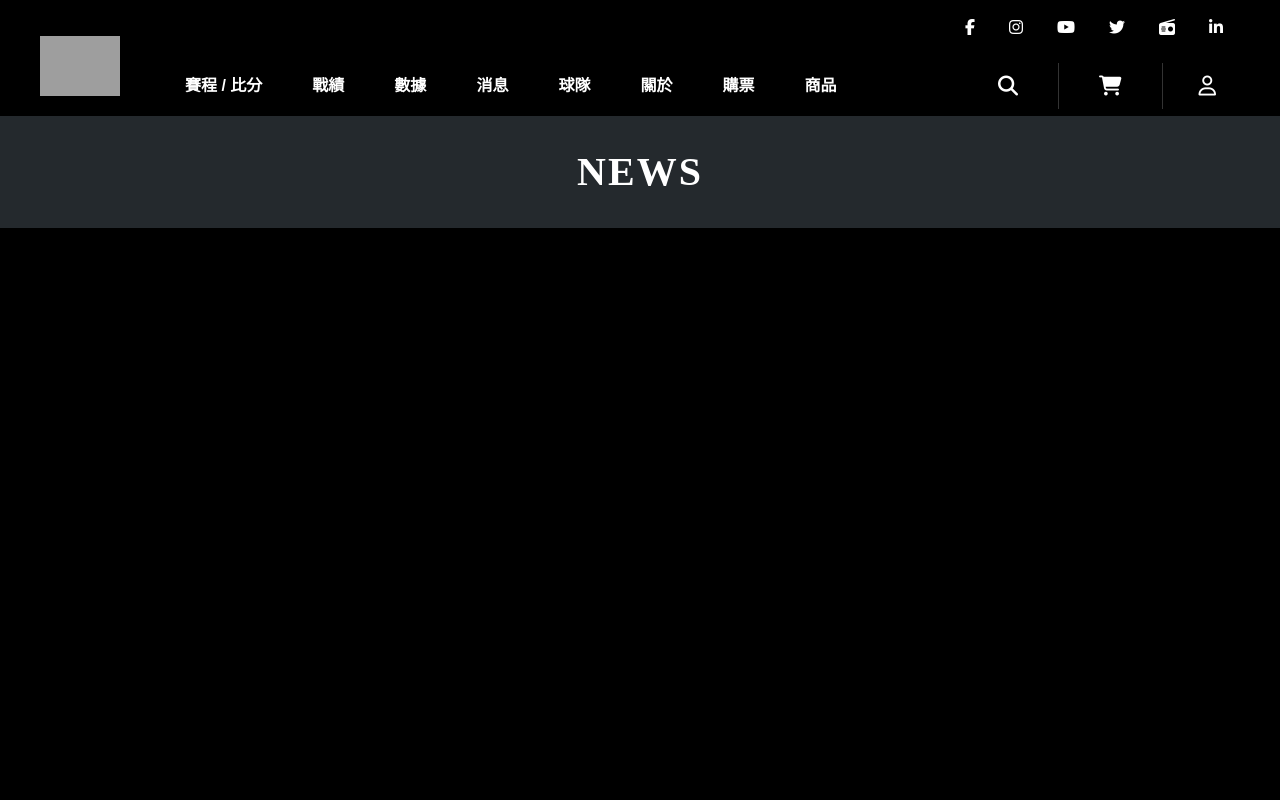
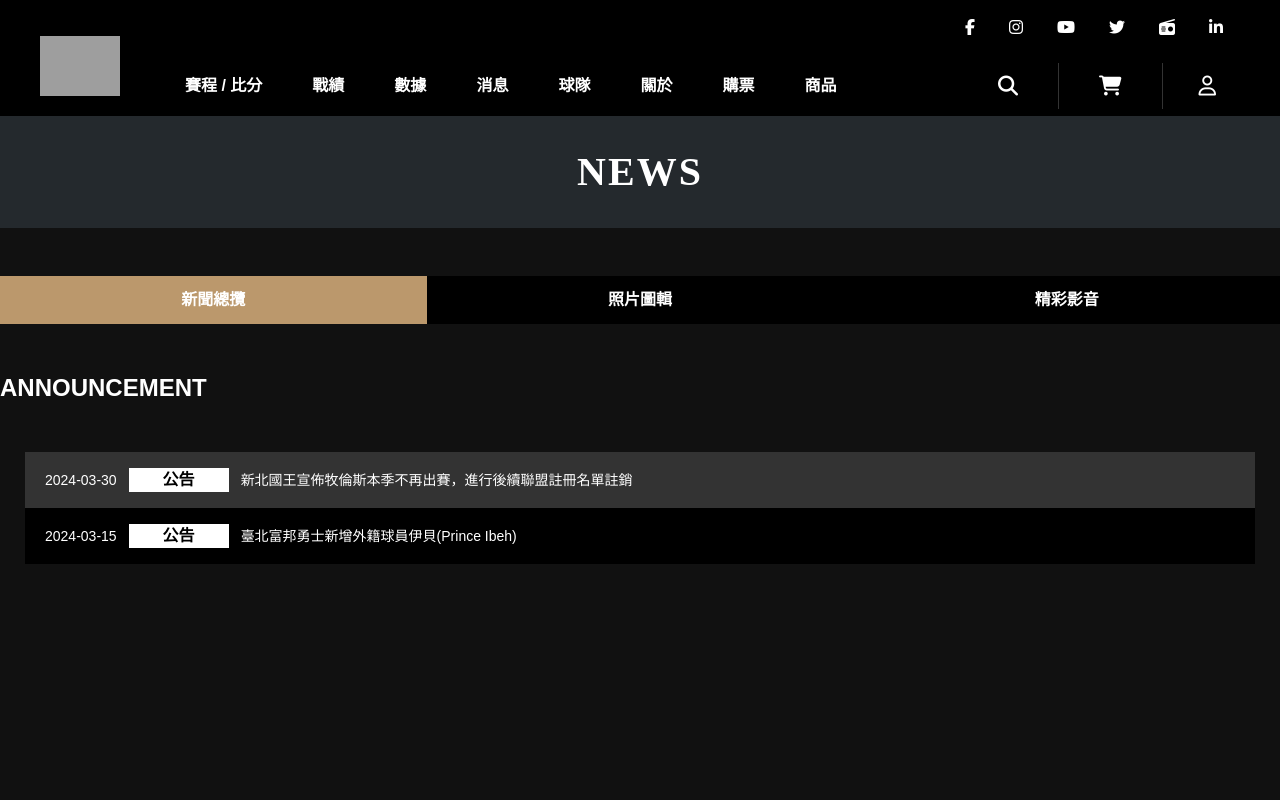
Before and after one commit to HaMan12/P-League, a Vue app: page /news in a window 1280 px wide. Shown: the top 800 px of the page. Built offline with nearby package versions, Linux system fonts and the light colour scheme; grey boxes are pictures that could not be loaded.

Commit message:
docs:更新新聞

```diff
--- a/src/components/router/Album.vue
+++ b/src/components/router/Album.vue
@@ -1,12 +1,31 @@
 <script setup>
-import { ref , watch  } from 'vue'
+import { onMounted, reactive, ref } from 'vue';
+import { useNewStore } from '../../store/news.js'
+
+const indexs = ref(1);
+
+const news = useNewStore().newsData;
+
+const setActive = (index) => {
+    indexs.value = index;
+};
 
 </script>
 
 <template>
-    <section>
-        <h3 class="title-style"></h3>
-    </section>
+    <div class="bg-[#111] min-h-screen">
+        <section>
+            <h3 class="title-style">NEWS</h3>
+        </section>
+        <section class="py-0 max-w-1280 mx-auto | md:py-12">
+           <ul class="flex">
+               <li class="center px-6 text-center flex-1 bg-black cursor-pointer" :class="{'!bg-active': indexs==index}"
+               v-for="(item,index) in news" :key="index" v-on:click="setActive(index)">
+                   <router-link  :to="item.Url" class="py-3 inline-block font-bold text-sm w-full | md:text-base">{{ item.title }}</router-link>
+               </li>
+            </ul>
+        </section>
+    </div>
 </template>
 
 <style scoped lang="scss">
--- a/src/components/router/Commodity.vue
+++ b/src/components/router/Commodity.vue
@@ -119,7 +119,6 @@ const sanitizeProductName = (name)=>{
 	}
 }
 .card-product{
-   transition: all .15s ease-in-out;
    display: flex;
    flex-direction: column;
    background-color: #fff;
--- a/src/components/router/News.vue
+++ b/src/components/router/News.vue
@@ -1,12 +1,68 @@
 <script setup>
-import { ref , watch  } from 'vue'
+import { onMounted, reactive, ref } from 'vue';
+import { useNewStore } from '../../store/news.js'
+
+const indexs = ref(0);
+
+const news = useNewStore().newsData;
+
+const setActive = (index) => {
+    indexs.value = index;
+};
+const nums = ref(null)
+const openNews =(num) =>{
+    nums.value = (nums.value === num) ? null : num;
+}
 
 </script>
 
 <template>
-    <section>
-        <h3 class="title-style">NEWS</h3>
-    </section>
+    <div class="bg-[#111] min-h-screen">
+        <section>
+            <h3 class="title-style">NEWS</h3>
+        </section>
+        <section class="py-0 max-w-1280 mx-auto | md:py-12">
+           <ul class="flex">
+               <li class="center px-6 text-center flex-1 bg-black cursor-pointer" :class="{'!bg-active': indexs==index}"
+               v-for="(item,index) in news" :key="index" v-on:click="setActive(index)">
+                   <router-link  :to="item.Url" class="py-3 inline-block font-bold text-sm w-full | md:text-base">{{ item.title }}</router-link>
+               </li>
+            </ul>
+            <h2 class="text-white font-extrabold text-2xl mt-12">ANNOUNCEMENT</h2>
+        </section>
+        <section>
+            <div class="max-w-[1230px] mx-auto">
+                <div class="bg-[#333] cursor-pointer" v-on:click="openNews('1')">
+                    <div class="px-5 py-4">
+                        <span class="mr-3 text-sm">2024-03-30</span>
+                        <span class="bg-white text-black mr-3 text-center font-bold inline-block w-[100px]">公告</span>
+                        <span class="text-sm">新北國王宣佈牧倫斯本季不再出賽，進行後續聯盟註冊名單註銷</span>
+                    </div>
+                </div>
+                <transition name="slide">
+                    <div class="bg-white" v-show="nums==='1'">
+                        <div class="px-5 py-4 text-black text-sm font-bold">
+                            <p>新北國王籃球隊球員牧倫斯（Byron Mullens），3月30日比賽自行中途離場，極度不尊重團隊與比賽，新北國王即刻宣佈牧倫斯本季不再出賽，進行後續聯盟註冊名單註銷。</p>
+                        </div>
+                    </div>
+                </transition>
+                <div class="bg-black cursor-pointer" v-on:click="openNews('2')">
+                    <div class="px-5 py-4">
+                        <span class="mr-3 text-sm">2024-03-15</span>
+                        <span class="bg-white text-black mr-3 text-center font-bold inline-block w-[100px]">公告</span>
+                        <span class="text-sm">臺北富邦勇士新增外籍球員伊貝(Prince Ibeh)</span>
+                    </div>
+                </div>
+                <transition name="slide">
+                    <div class="bg-white" v-show="nums==='2'">
+                        <div class="px-5 py-4 text-black text-sm font-bold">
+                            <p>臺北富邦勇士今天宣布洋將異動—新簽洋將伊貝(Prince Ibeh)，釋出沛登(Justin Patton)與梅克(Matur Maker)。</p>
+                        </div>
+                    </div>
+                </transition>
+            </div>
+        </section>
+    </div>
 </template>
 
 <style scoped lang="scss">
@@ -15,4 +71,18 @@ import { ref , watch  } from 'vue'
 		@content;
 	}
 }
+.slide-enter-active, .slide-leave-active {
+    transition: all 0.3s ease;
+}
+
+.slide-enter {
+    transform: translateY(-69px);
+    opacity: 0;
+}
+
+.slide-leave-to {
+    transform: translateY(-69px);
+    opacity: 0;
+}
+
 </style>
--- a/src/components/router/Video.vue
+++ b/src/components/router/Video.vue
@@ -1,12 +1,31 @@
 <script setup>
-import { ref , watch  } from 'vue'
+import { onMounted, reactive, ref } from 'vue';
+import { useNewStore } from '../../store/news.js'
+
+const indexs = ref(2);
+
+const news = useNewStore().newsData;
+
+const setActive = (index) => {
+    indexs.value = index;
+};
 
 </script>
 
 <template>
-    <section>
-        <h3 class="title-style"></h3>
-    </section>
+    <div class="bg-[#111] min-h-screen">
+        <section>
+            <h3 class="title-style">NEWS</h3>
+        </section>
+        <section class="py-0 max-w-1280 mx-auto | md:py-12">
+           <ul class="flex">
+               <li class="center px-6 text-center flex-1 bg-black cursor-pointer" :class="{'!bg-active': indexs==index}"
+               v-for="(item,index) in news" :key="index" v-on:click="setActive(index)">
+                   <router-link  :to="item.Url" class="py-3 inline-block font-bold text-sm w-full | md:text-base">{{ item.title }}</router-link>
+               </li>
+            </ul>
+        </section>
+    </div>
 </template>
 
 <style scoped lang="scss">
--- /dev/null
+++ b/src/store/news.js
@@ -0,0 +1,21 @@
+import { defineStore } from 'pinia';
+
+export const useNewStore = defineStore({
+  id: 'new',
+  state: () => ({
+    newsData: [
+      {
+        title: '新聞總攬',
+        Url: '/news'
+      },
+      {
+        title: '照片圖輯',
+        Url: '/album'
+      },
+      {
+        title: '精彩影音',
+        Url: '/video'
+      },
+    ],
+  }),
+});
```
